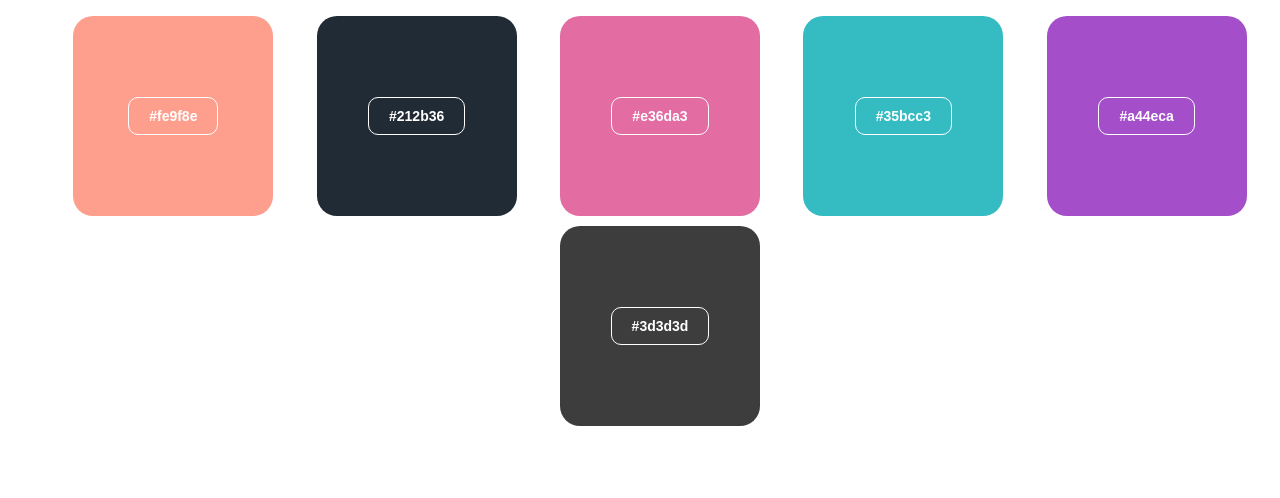
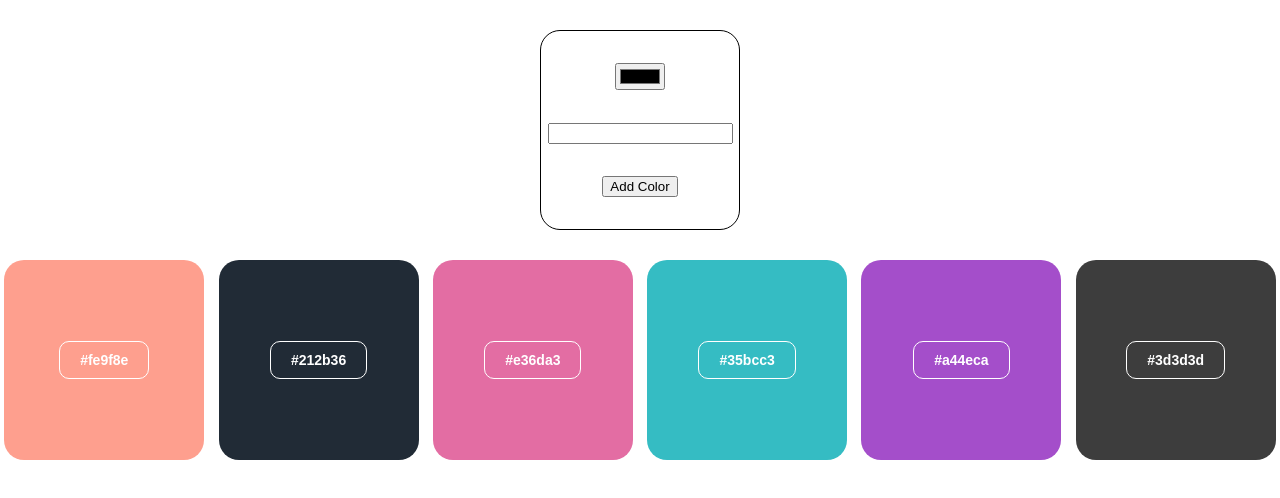
Before and after one commit to Gw3i/color-saver, a React (Create React App) app: page / in a window 1280 px wide. Shown: the top 498 px of the page. Built offline with nearby package versions, Linux system fonts and the light colour scheme.

Commit message:
some useless changes

```diff
--- a/src/App.css
+++ b/src/App.css
@@ -3,6 +3,7 @@ ul {
   justify-content: space-evenly;
   flex-wrap: wrap;
   gap: 10px;
+  padding: 0;
 }
 
 li {
--- a/src/App.jsx
+++ b/src/App.jsx
@@ -2,11 +2,11 @@ import "./App.css";
 import React, { useState } from "react";
 import ColorCard from "./Components/ColorCard";
 import { nanoid } from "nanoid";
+import AddCard from "./Components/AddCard";
 
 function App() {
-  //const [colorCodes, setColorCodes] = useState(
-
-  const colorCodes = [
+  const [inputValue, setInputValue] = useState("");
+  const [colorCodes, setColorCodes] = useState([
     {
       id: nanoid(),
       colorCode: "#fe9f8e",
@@ -31,12 +31,13 @@ function App() {
       id: nanoid(),
       colorCode: "#3d3d3d",
     },
-  ];
+  ]);
 
   console.log(colorCodes);
 
   return (
     <>
+      <AddCard />
       <ul>
         {colorCodes.map((colorCode) => {
           return (
--- /dev/null
+++ b/src/Components/AddCard.css
@@ -0,0 +1,15 @@
+form {
+  width: 200px;
+  height: 200px;
+  border-radius: 20px;
+  display: flex;
+  flex-direction: column;
+  align-items: center;
+  justify-content: space-evenly;
+  border: 1px solid black;
+}
+.formWrapper {
+  display: flex;
+  justify-content: center;
+  margin: 30px;
+}
--- /dev/null
+++ b/src/Components/AddCard.jsx
@@ -0,0 +1,21 @@
+import "./AddCard.css";
+
+export default function AddCard() {
+  return (
+    <div className="formWrapper">
+      <form
+        onSubmit={(event) => {
+          event.preventDefault;
+        }}
+      >
+        <label htmlFor="inputColor">
+          <input id="inputColor" type="color" required />
+        </label>
+        <label htmlFor="inputHexCode">
+          <input id="inputHexCode" type="text" required />
+        </label>
+        <button type="submit">Add Color</button>
+      </form>
+    </div>
+  );
+}
--- a/src/Components/ColorCard.css
+++ b/src/Components/ColorCard.css
@@ -5,6 +5,8 @@
   display: flex;
   justify-content: center;
   align-items: center;
+  padding: 0;
+  margin: 0;
 }
 
 .color-card__button {
```
